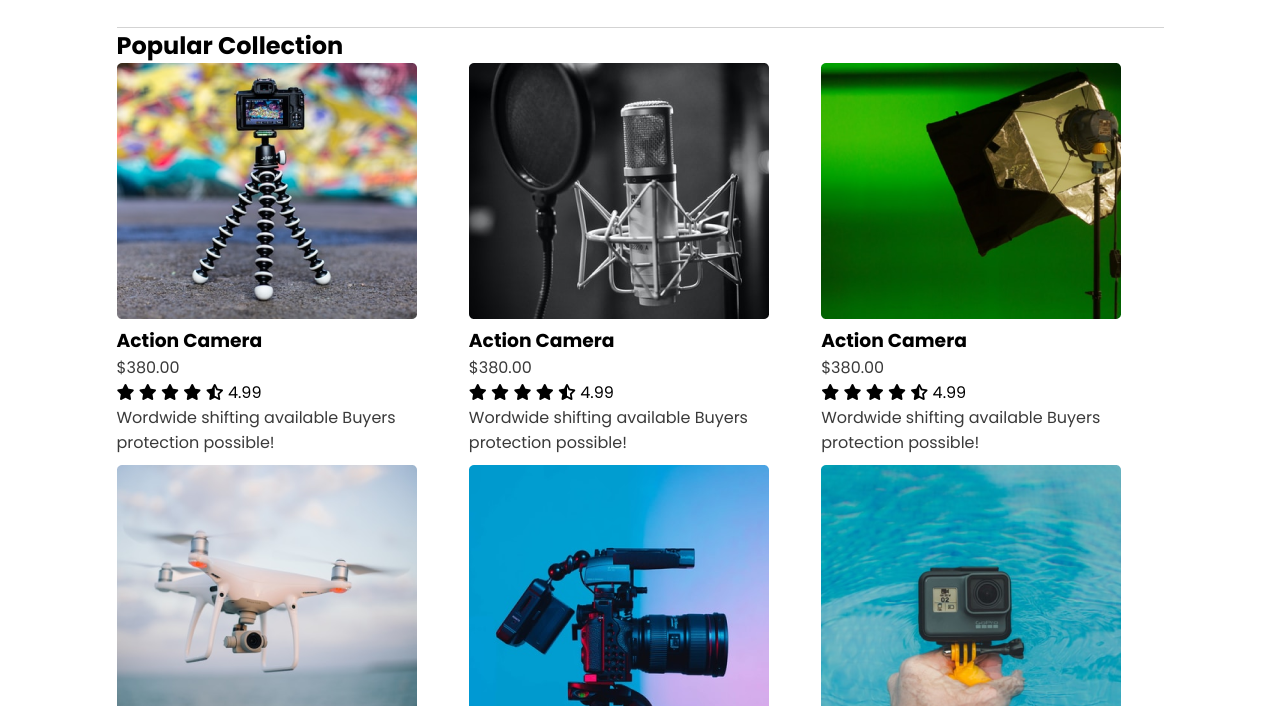
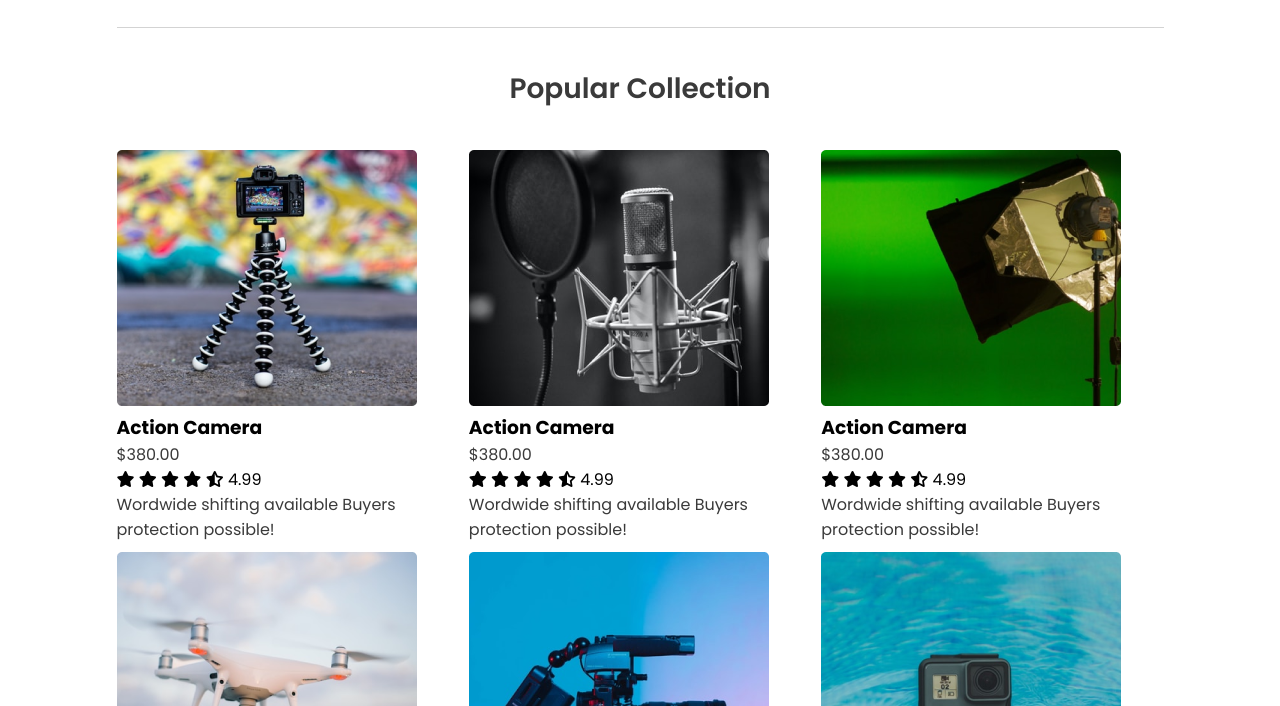
Before and after one commit to coddermoon/Influencer-products, a plain HTML site: page index.html in a window 1280 px wide. Shown: the part 874-1580 px from the top of the page. Drawn offline with Linux system fonts and the light colour scheme.

Commit message:
finalize product section

```diff
--- a/css/style.css
+++ b/css/style.css
@@ -33,6 +33,14 @@ p{
     color: #3A3A3A;
     font-size: 24px;
     font-weight: 700;
+}
+.title-collection{
+    color: #3A3A3A;
+    font-size: 28px;
+    font-weight: 600;
+    text-align: center;
+    margin: 30px;
+    padding: 10px;
 }
 
 .links a {
@@ -101,4 +109,5 @@ gap: 8px;
     font-weight: 700;
     text-align: right;
     display: inherit;
+    margin-top: 20px;
 }
--- a/index.html
+++ b/index.html
@@ -77,7 +77,7 @@
         <div class="break"></div>
 
 <section id="collection">
-    <h2>Popular Collection</h2>
+    <h2 class="title-collection">Popular Collection</h2>
     <div class="collections">
         <div class="collection">
             <img src="./images/products/tripod.png" alt="">
```
